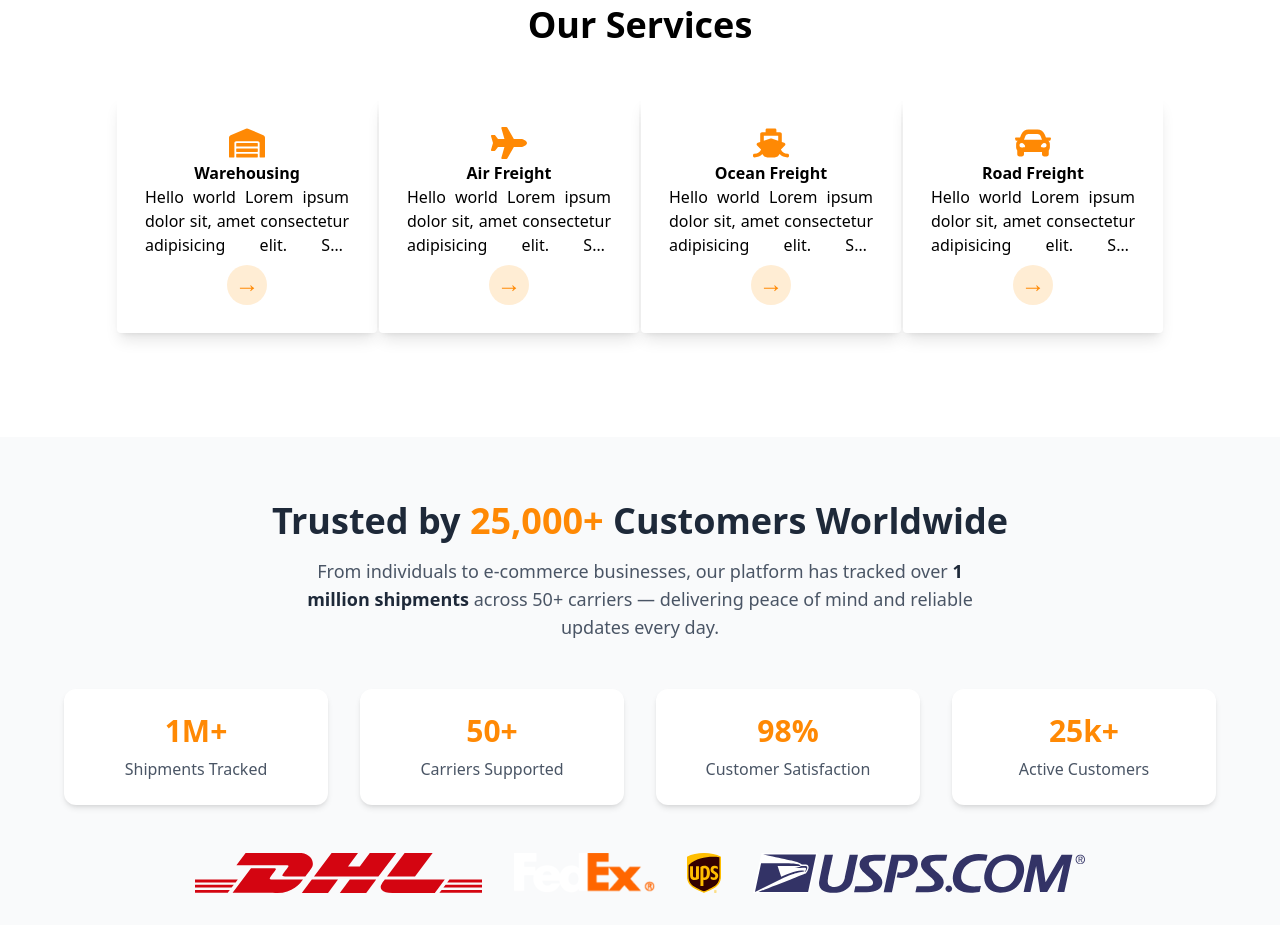
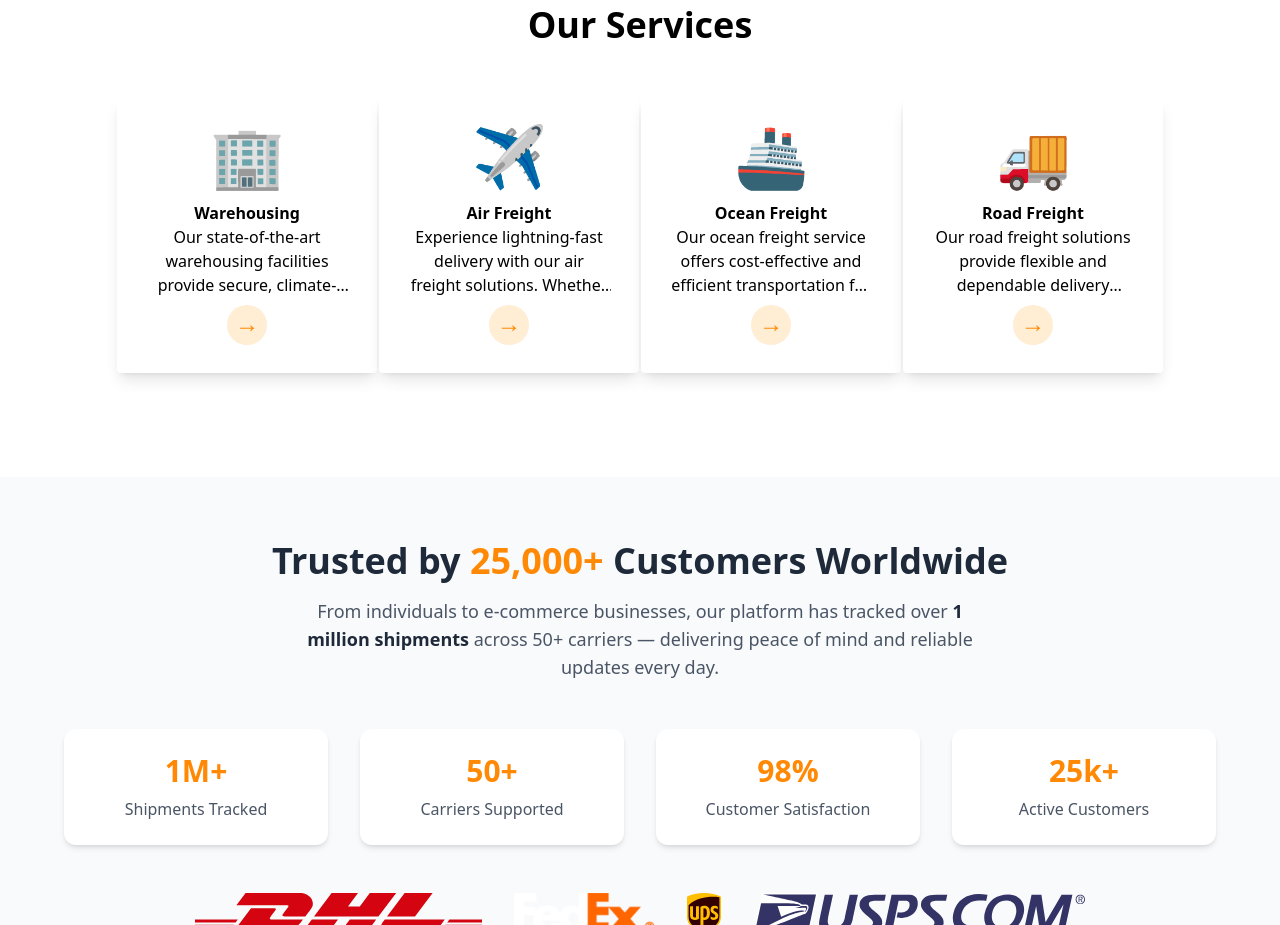
Before and after one commit to Tonywhite1997/tracking-website, a React (Vite) app: page / in a window 1280 px wide. Shown: the part 900-1825 px from the top of the page. Built offline with nearby package versions, Linux system fonts and the light colour scheme.

Commit message:
done with the 'our services' page

```diff
--- a/UI/Card.jsx
+++ b/UI/Card.jsx
@@ -5,9 +5,9 @@ function Card({ Icon, title, description }) {
       className="group w-65 p-7 shadow-lg bg-white rounded flex flex-col justify-center items-center cursor-pointer
                 transform transition duration-300 hover:scale-105 hover:shadow-2xl"
     >
-      <Icon className="text-4xl text-orange-400" />
+      <div className="text-6xl mb-4">{Icon}</div>
       <h1 className="font-bold">{title}</h1>
-      <p className="text-justify line-clamp-3">
+      <p className="text-center line-clamp-3">
         {description} Lorem ipsum dolor sit, amet consectetur adipisicing elit.
         Sed cumque veritatis nihil ex asperiores, dolores optio, laboriosam
         vitae maxime suscipit molestias dicta eveniet eligendi. Totam vitae sed
--- a/src/App.jsx
+++ b/src/App.jsx
@@ -1,34 +1,25 @@
-import { useState, useEffect } from "react";
+import { useState } from "react";
+import { Outlet } from "react-router-dom";
 
-import Image1 from "/cargo-ship.jpg";
-import Image2 from "/cargo-lorry.jpg";
-import Image3 from "/cargo-plane.jpg";
-import Home from "./pages/Home";
+import Header from "./layout/Header";
+import Nav from "./layout/Nav";
+import Footer from "./layout/Footer";
 
 function App() {
-  const [currentIndex, setCurrentIndex] = useState(0);
-  const images = [Image1, Image2, Image3];
-  useEffect(() => {
-    images.forEach((src) => {
-      const img = new Image();
-      img.src = src;
-    });
-  }, []);
+  const [isOpen, setIsOpen] = useState(false);
 
-  useEffect(() => {
-    const indexInterval = setInterval(() => {
-      setCurrentIndex((prevIndex) =>
-        prevIndex === images.length - 1 ? 0 : prevIndex + 1
-      );
-    }, 5000);
-
-    return () => clearInterval(indexInterval);
-  }, [images.length]);
+  const toggleMenu = () => setIsOpen((prev) => !prev);
 
   return (
-    <>
-      <Home currentIndex={currentIndex} images={images} />
-    </>
+    <div className="flex flex-col min-h-screen">
+      <Header toggleMenu={toggleMenu} isOpen={isOpen} />
+      <Nav toggleMenu={toggleMenu} isOpen={isOpen} />
+      <main className="flex-1">
+        <Outlet />
+      </main>
+
+      <Footer />
+    </div>
   );
 }
 
--- /dev/null
+++ b/src/helperfuncs/services.js
@@ -0,0 +1,32 @@
+const services = [
+  {
+    title: "Warehousing",
+    description:
+      "Our state-of-the-art warehousing facilities provide secure, climate-controlled, and organized storage for your goods. With 24/7 monitoring, real-time inventory tracking, and flexible space options, we ensure your products are safe and ready for timely distribution whenever you need them.",
+    color: "bg-orange-400",
+    icon: "🏢",
+  },
+  {
+    title: "Air Freight",
+    description:
+      "Experience lightning-fast delivery with our air freight solutions. Whether it's urgent shipments or time-sensitive packages, we provide reliable routes, real-time tracking, and seamless customs handling to make sure your goods reach their destination on schedule.",
+    color: "bg-blue-400",
+    icon: "✈️",
+  },
+  {
+    title: "Ocean Freight",
+    description:
+      "Our ocean freight service offers cost-effective and efficient transportation for bulk shipments across international waters. With carefully selected carriers, flexible scheduling, and container tracking, we make global shipping simple and worry-free for businesses of all sizes.",
+    color: "bg-teal-400",
+    icon: "🚢",
+  },
+  {
+    title: "Road Freight",
+    description:
+      "Our road freight solutions provide flexible and dependable delivery options for local and regional shipments. With a fleet of modern trucks, optimized routing, and experienced drivers, we ensure your packages arrive safely and on time, keeping your supply chain moving smoothly.",
+    color: "bg-yellow-400",
+    icon: "🚚",
+  },
+];
+
+export default services;
--- a/src/layout/Header.jsx
+++ b/src/layout/Header.jsx
@@ -27,15 +27,13 @@ function Header({ toggleMenu, isOpen }) {
           <p>support@shiptrack.com</p>
         </div>
 
-        {/* Country Selector */}
         <div className="flex items-center gap-1 cursor-pointer hover:underline">
           <FaGlobe />
           <p>USA</p>
         </div>
 
-        {/* Hamburger Button (mobile) */}
         <button
-          className="md:hidden text-2xl"
+          className="md:hidden text-2xl cursor-pointer"
           onClick={toggleMenu}
           aria-label="Toggle menu"
         >
--- a/src/layout/home/Services.jsx
+++ b/src/layout/home/Services.jsx
@@ -1,19 +1,20 @@
-import { FaWarehouse, FaPlane, FaShip, FaCar } from "react-icons/fa";
 import Card from "../../../UI/Card";
+import services from "../../helperfuncs/services.js";
 
 function Services() {
+  const ourServices = services;
   return (
     <div className=" flex flex-col justify-center items-center gap-3 py-16">
       <h1 className="text-3xl md:text-4xl font-bold">Our Services</h1>
       <div className="flex justify-center items-center gap-0.5 px-5 py-10 flex-wrap">
-        <Card
-          Icon={FaWarehouse}
-          title={"Warehousing"}
-          description="Hello world"
-        />
-        <Card Icon={FaPlane} title={"Air Freight"} description="Hello world" />
-        <Card Icon={FaShip} title={"Ocean Freight"} description="Hello world" />
-        <Card Icon={FaCar} title={"Road Freight"} description="Hello world" />
+        {services.map((service) => (
+          <Card
+            Icon={service.icon}
+            title={service.title}
+            description={service.description}
+            key={service.title}
+          />
+        ))}
       </div>
     </div>
   );
--- a/src/pages/CustomerLogin.jsx
+++ b/src/pages/CustomerLogin.jsx
@@ -1,15 +1,5 @@
-import React from "react";
-import Header from "../layout/Header";
-import Nav from "../layout/Nav";
-
 function CustomerLogin() {
-  return (
-    <div>
-      <Header />
-      <Nav />
-      customer login
-    </div>
-  );
+  return <div>customer login</div>;
 }
 
 export default CustomerLogin;
--- a/src/pages/CustomerSupport.jsx
+++ b/src/pages/CustomerSupport.jsx
@@ -1,15 +1,5 @@
-import React from "react";
-import Header from "../layout/Header";
-import Nav from "../layout/Nav";
-
 function CustomerSupport() {
-  return (
-    <div>
-      <Header />
-      <Nav />
-      customer care
-    </div>
-  );
+  return <div>customer care</div>;
 }
 
 export default CustomerSupport;
--- a/src/pages/Home.jsx
+++ b/src/pages/Home.jsx
@@ -1,26 +1,40 @@
-import { useState } from "react";
-import Header from "../layout/Header";
-import Nav from "../layout/Nav";
+import { useEffect, useState } from "react";
 import Hero from "../layout/home/Hero";
 import Services from "../layout/home/Services";
 import CustomersCount from "../layout/home/CustomersCount";
 import Testimonial from "../layout/home/Testimonial";
 import FAQ from "../layout/home/FAQ";
-import Footer from "../layout/Footer";
 
-function Home({ images, currentIndex }) {
-  const [isOpen, setIsOpen] = useState(false);
+import Image1 from "/cargo-ship.jpg";
+import Image2 from "/cargo-lorry.jpg";
+import Image3 from "/cargo-plane.jpg";
 
-  const toggleMenu = () => setIsOpen((prev) => !prev);
+function Home() {
+  const [currentIndex, setCurrentIndex] = useState(0);
+  const images = [Image1, Image2, Image3];
+  useEffect(() => {
+    images.forEach((src) => {
+      const img = new Image();
+      img.src = src;
+    });
+  }, []);
+
+  useEffect(() => {
+    const indexInterval = setInterval(() => {
+      setCurrentIndex((prevIndex) =>
+        prevIndex === images.length - 1 ? 0 : prevIndex + 1
+      );
+    }, 5000);
+
+    return () => clearInterval(indexInterval);
+  }, [images.length]);
   return (
     <div className="flex flex-col w-full">
-      <Header toggleMenu={toggleMenu} isOpen={isOpen} />
-      <Nav toggleMenu={toggleMenu} isOpen={isOpen} />
       <div className="relative w-full h-[calc(100vh-4.2rem)] flex flex-col justify-center items-center overflow-hidden">
         {images.map((src, index) => (
           <div
             key={index}
-            className={`absolute top-1 inset-0 bg-center bg-cover filter brightness-40 transition-opacity duration-2000 ${
+            className={`absolute top-0 inset-0 bg-center bg-cover filter brightness-40 transition-opacity duration-2000 ${
               index === currentIndex ? "opacity-100" : "opacity-0"
             }`}
             style={{ backgroundImage: `url(${src})` }}
@@ -33,7 +47,6 @@ function Home({ images, currentIndex }) {
       <CustomersCount />
       <Testimonial />
       <FAQ />
-      <Footer />
     </div>
   );
 }
--- a/src/pages/OurServices.jsx
+++ b/src/pages/OurServices.jsx
@@ -1,12 +1,32 @@
-import Header from "../layout/Header";
-import Nav from "../layout/Nav";
+import services from "../helperfuncs/services.js";
+import BgImage from "../../public/services-cargo.jpg";
 
 function Services() {
   return (
-    <div>
-      <Header />
-      <Nav />
-      services
+    <div className="flex flex-col">
+      <div className="relative w-full h-64 md:h-96 flex items-center justify-center">
+        <img
+          src={BgImage}
+          alt="background image"
+          className="absolute filter brightness-40 inset-0 w-full h-full object-cover"
+        />
+        <h1 className="text-4xl md:text-6xl font-bold text-white drop-shadow-lg">
+          Our Services
+        </h1>
+      </div>
+
+      <div className="max-w-5xl mx-auto py-16 px-6 flex flex-col gap-12">
+        {services.map((service, idx) => (
+          <div key={idx}>
+            <h2 className="text-3xl md:text-4xl font-bold text-orange-500 mb-4">
+              {service.title}
+            </h2>
+            <p className="text-gray-800 text-lg md:text-xl leading-relaxed">
+              {service.description}
+            </p>
+          </div>
+        ))}
+      </div>
     </div>
   );
 }
```
Also changed, not shown: src/main.jsx (+11 -4 lines), 1 other file (tests, documents, lock files or other folders).
